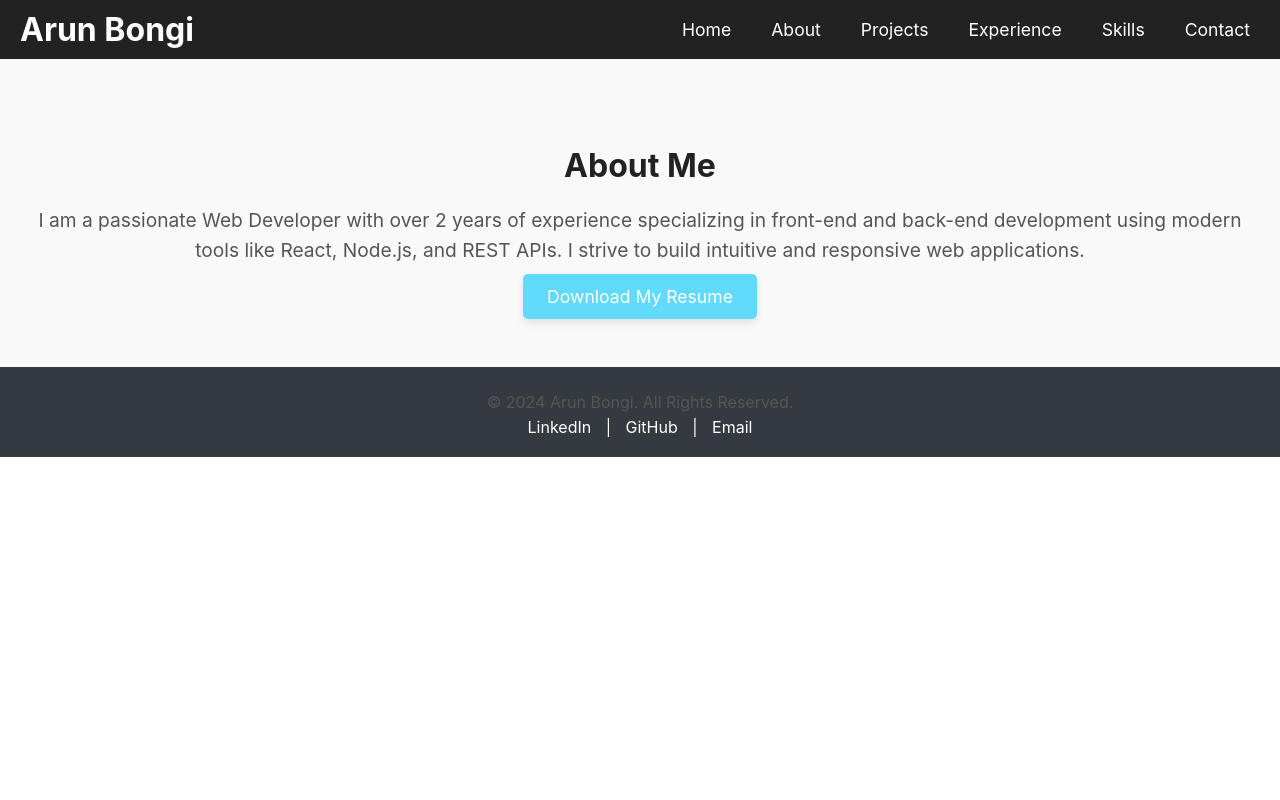
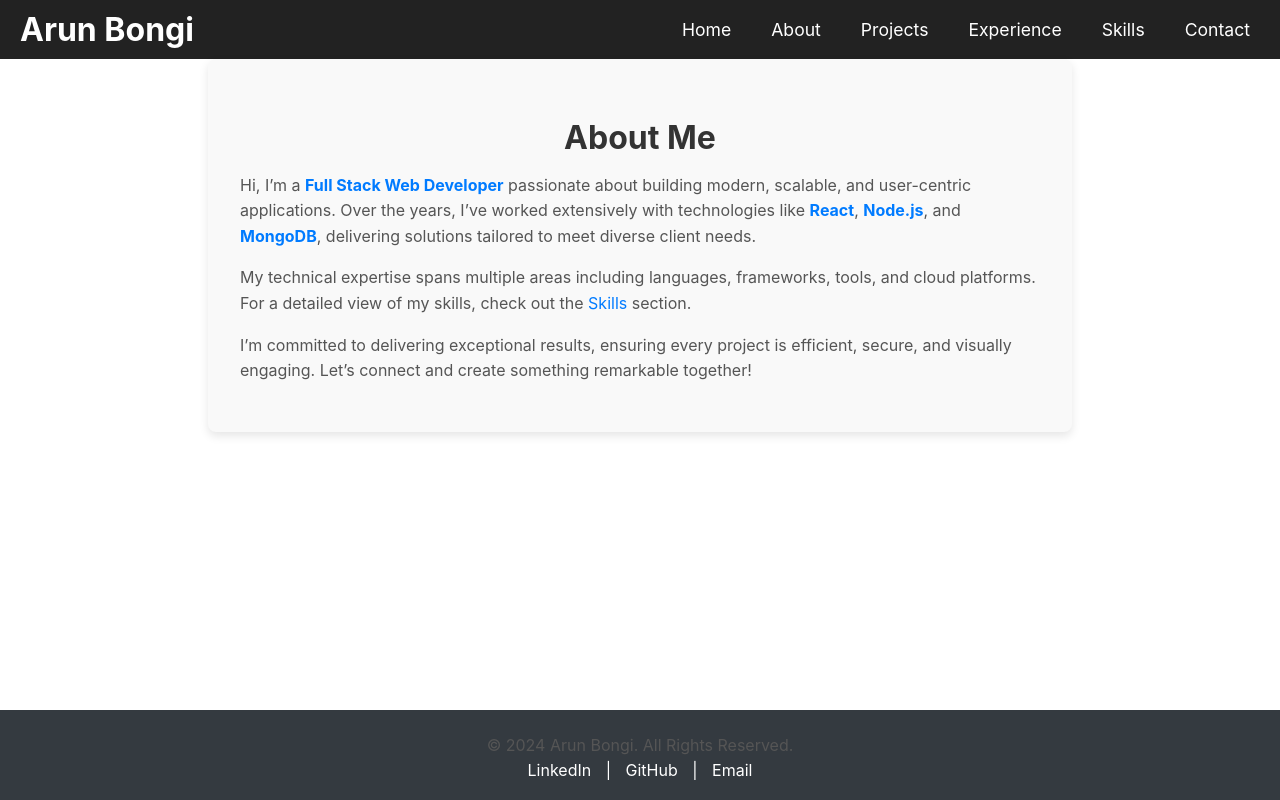
Before and after one commit to ArunBongi/portfolio, a React (Create React App) app: page /about in a window 1280 px wide. Built offline with nearby package versions, Linux system fonts and the light colour scheme.

Commit message:
some changes in code

```diff
--- a/src/App.css
+++ b/src/App.css
@@ -36,3 +36,14 @@
     transform: rotate(360deg);
   }
 }
+
+
+.app {
+  display: flex;
+  flex-direction: column;
+  min-height: 100vh; /* Full viewport height */
+}
+
+.content {
+  flex: 1; /* Fills the available space, pushing footer to the bottom if content is short */
+}
--- a/src/App.js
+++ b/src/App.js
@@ -1,5 +1,5 @@
+// import React from 'react';
 import React from 'react';
-// import { HashRouter as Router, Routes, Route } from 'react-router-dom';
 import { BrowserRouter as Router, Routes, Route } from 'react-router-dom';
 import Header from './components/Header';
 import Home from './components/Home';
@@ -9,12 +9,14 @@ import Experience from './components/Experience';
 import Skills from './components/Skills';
 import Contact from './components/Contact';
 import Footer from './components/Footer';
-
+import './App.css'; // Add this line for global styles
 
 function App() {
   return (
+    <div className="app">
       <Router>
         <Header />
+        <div className="content">
           <Routes>
             <Route path="/portfolio" element={<Home />} />
             <Route path="/about" element={<About />} />
@@ -23,8 +25,10 @@ function App() {
             <Route path="/skills" element={<Skills />} />
             <Route path="/contact" element={<Contact />} />
           </Routes>
+        </div>
         <Footer />
       </Router>
+    </div>
   );
 }
 
--- a/src/components/About.jsx
+++ b/src/components/About.jsx
@@ -1,4 +1,3 @@
-// src/components/About.jsx
 import React from "react";
 import "../styles/About.css";
 
@@ -7,14 +6,23 @@ function About() {
     <section className="about">
       <h2>About Me</h2>
       <p>
-        I am a passionate Web Developer with over 2 years of experience
-        specializing in front-end and back-end development using modern tools
-        like React, Node.js, and REST APIs. I strive to build intuitive and
-        responsive web applications.
+        Hi, I’m a <strong>Full Stack Web Developer</strong> passionate about
+        building modern, scalable, and user-centric applications. Over the
+        years, I’ve worked extensively with technologies like{" "}
+        <strong>React</strong>, <strong>Node.js</strong>, and{" "}
+        <strong>MongoDB</strong>, delivering solutions tailored to meet diverse
+        client needs.
       </p>
-      <a href="/assests/resume/ Arun Bongi.pdf" download className="resume-btn">
-        Download My Resume
-      </a>
+      <p>
+        My technical expertise spans multiple areas including languages,
+        frameworks, tools, and cloud platforms. For a detailed view of my
+        skills, check out the <a href="/skills">Skills</a> section.
+      </p>
+      <p>
+        I’m committed to delivering exceptional results, ensuring every project
+        is efficient, secure, and visually engaging. Let’s connect and create
+        something remarkable together!
+      </p>
     </section>
   );
 }
--- a/src/components/Experience.jsx
+++ b/src/components/Experience.jsx
@@ -42,7 +42,7 @@ function Experience() {
       ],
     },
     {
-      company: "Tech Solutions LLC",
+      company: "Sunesis Innovations Core Tech PVT LTD",
       role: "Front-End Developer",
       period: "January 2020 - June 2020",
       responsibilities: [
@@ -54,7 +54,7 @@ function Experience() {
       ],
     },
     {
-      company: "NextGen Technologies",
+      company: "LearnerOut",
       role: "Back-End Developer Intern",
       period: "June 2019 - August 2019",
       responsibilities: [
--- a/src/components/Home.jsx
+++ b/src/components/Home.jsx
@@ -11,7 +11,7 @@ function Home() {
         dynamic and responsive web applications.
       </p>
       <button>
-        <a href="projects">View My Work</a>
+        <a href="/projects">View My Work</a>
       </button>
     </section>
   );
--- a/src/styles/About.css
+++ b/src/styles/About.css
@@ -1,60 +1,50 @@
 /* About.css */
 .about {
-  padding: 60px 20px;
+  padding: 2rem;
   background-color: #f9f9f9;
-  text-align: center;
-  color: #333;
+  border-radius: 8px;
+  max-width: 800px;
+  margin: 0 auto;
+  box-shadow: 0 4px 10px rgba(0, 0, 0, 0.1);
 }
 
 .about h2 {
   font-size: 2rem;
-  color: #222;
-  margin-bottom: 20px;
+  margin-bottom: 1rem;
+  color: #333;
+  text-align: center;
 }
 
 .about p {
-  font-size: 1.2rem;
+  font-size: 1rem;
   line-height: 1.6;
-  margin-bottom: 20px;
   color: #555;
+  margin-bottom: 1rem;
 }
 
-.resume-btn {
-  padding: 12px 24px;
-  background-color: #61dafb;
-  color: white;
-  font-size: 1.1rem;
-  text-decoration: none;
-  border-radius: 5px;
-  transition: background-color 0.3s;
-  box-shadow: 0 4px 8px rgba(0, 0, 0, 0.1);
+.about strong {
+  color: #007bff;
 }
 
-.resume-btn:hover {
-  background-color: #21a1f1;
-  box-shadow: 0 6px 12px rgba(0, 0, 0, 0.15);
+.about a {
+  color: #007bff;
+  text-decoration: none;
 }
 
-.resume-btn:active {
-  transform: scale(0.98);
+.about a:hover {
+  text-decoration: underline;
 }
 
-/* Mobile & Tablet Responsive */
 @media (max-width: 768px) {
   .about {
-    padding: 40px 15px;
+    padding: 1.5rem;
   }
 
   .about h2 {
-    font-size: 1.6rem;
+    font-size: 1.5rem;
   }
 
   .about p {
-    font-size: 1.1rem;
-  }
-
-  .resume-btn {
-    font-size: 1rem;
-    padding: 10px 20px;
+    font-size: 0.95rem;
   }
 }
--- a/src/styles/Footer.css
+++ b/src/styles/Footer.css
@@ -4,6 +4,7 @@
   color: white;
   padding: 20px 0;
   text-align: center;
+  position: relative; /* Ensures footer only uses required space */
 }
 
 .footer-content {
```
Lines whose indentation alone changed are shown as unchanged.
